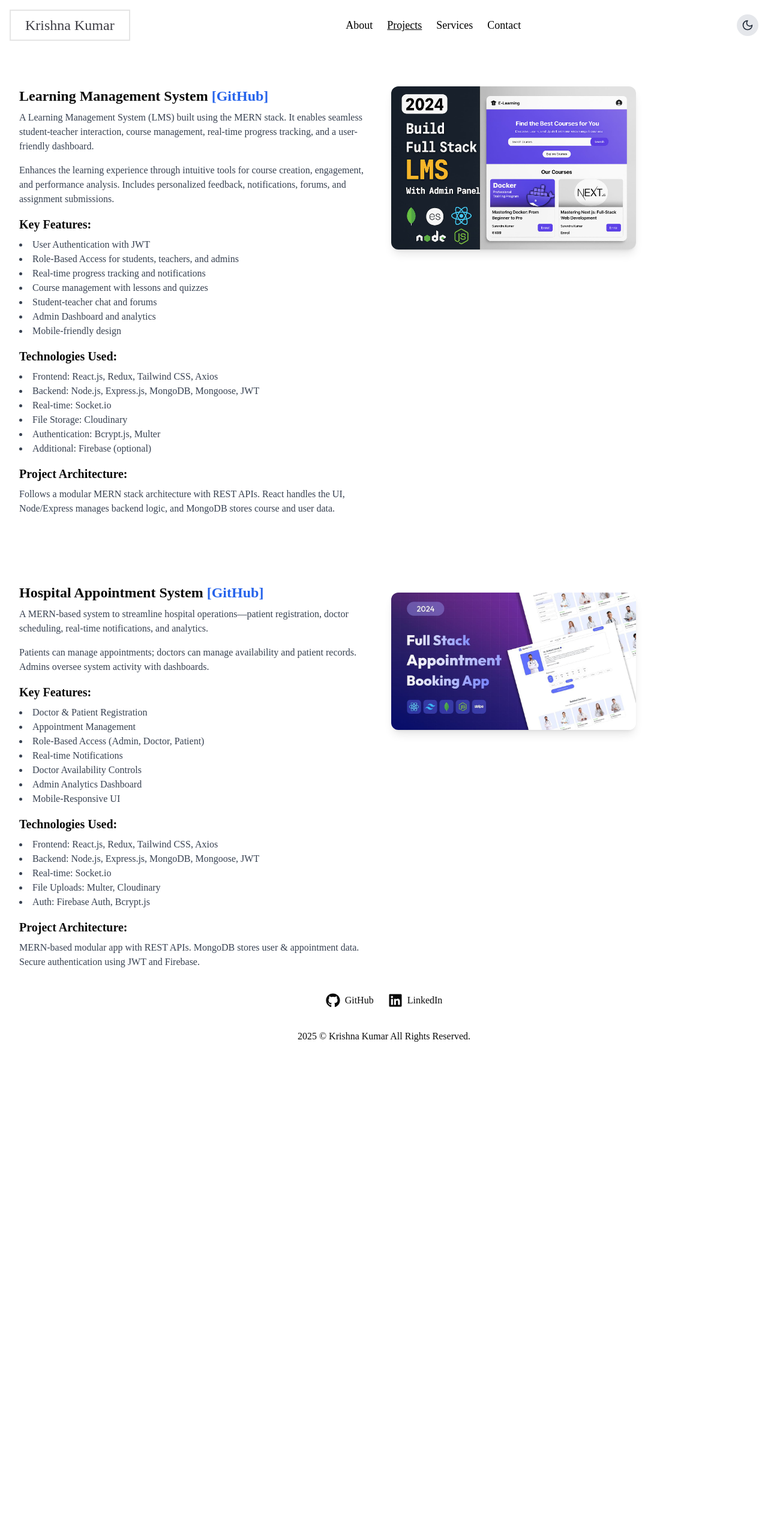
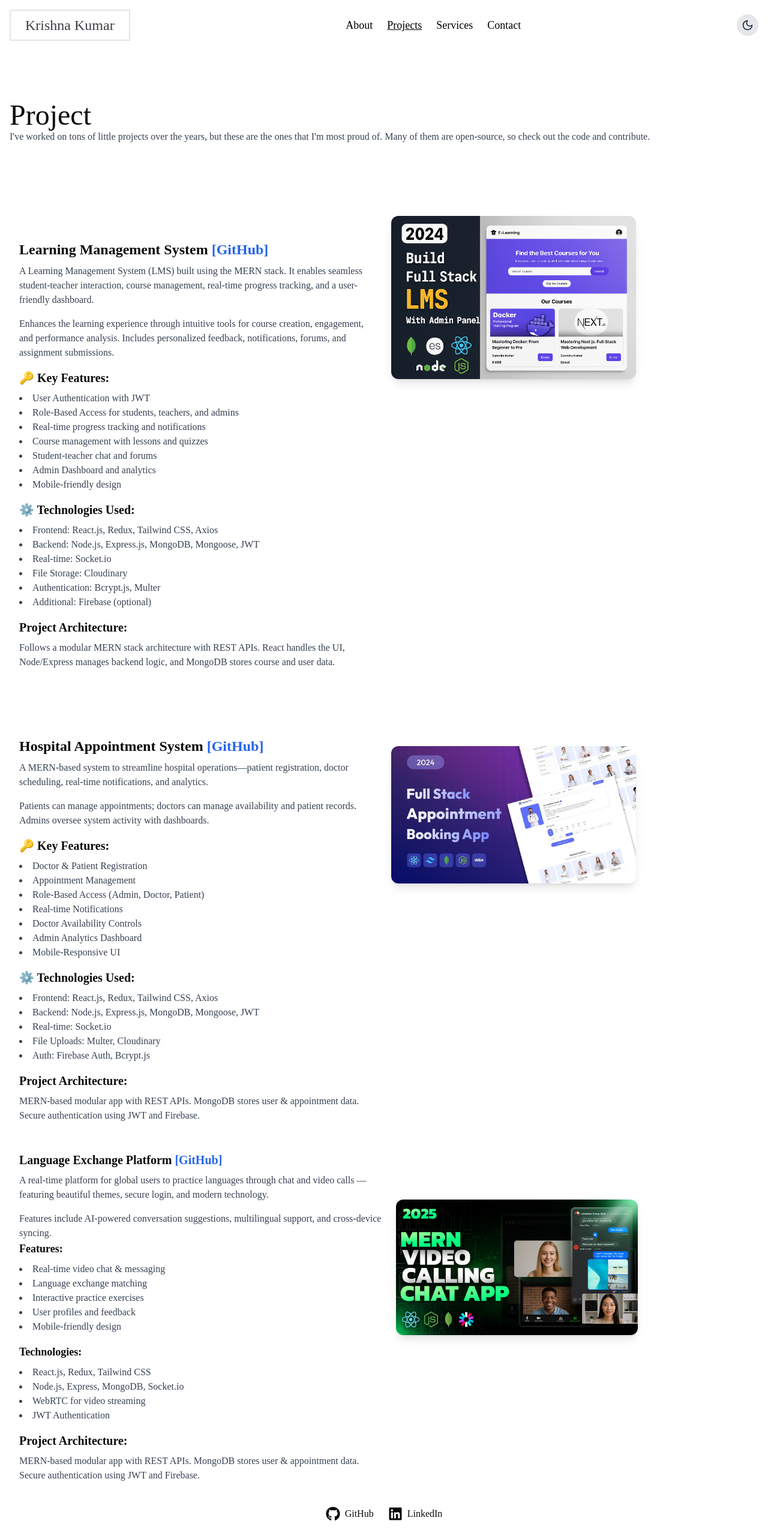
Before and after one commit to sahkumarkrishna/krishna-portfolio, a React (Vite) app in the folder client/: page /projects in a window 1280 px wide. Shown: the top 2566 px of the page at 60% size. Before the commit the page ends 1756 px from the top, so only its background shows below. Built offline with nearby package versions, Linux system fonts and the light colour scheme; the HTML template or start-up script is replaced by a standard one.

Commit message:
Your commit message

```diff
--- a/client/src/pages/Home.jsx
+++ b/client/src/pages/Home.jsx
@@ -24,6 +24,7 @@ import {
   SiIntellijidea,
   SiDocker,
 } from "react-icons/si";
+
 import { AiOutlineFilePdf } from "react-icons/ai";
 import profileImage from "../assets/image/font.gif";
 
@@ -194,6 +195,12 @@ const techData = {
       icon: SiFigma,
       color: "text-purple-500",
     },
+    {
+      name: "Postman",
+      link: "https://www.postman.com/",
+      icon: FaCode,
+      color: "text-orange-600",
+    },
   ],
 };
 
--- a/client/src/pages/Project.jsx
+++ b/client/src/pages/Project.jsx
@@ -3,14 +3,34 @@ import { Link } from "react-router-dom";
 import { motion } from "framer-motion";
 import Lms from "../assets/image/LMS.jpg";
 import Hospital from "../assets/image/HAS.jpg";
+import Video from "../assets/image/video.png";
 
 const Project = () => {
   return (
     <div>
+      <div className="flex flex-col md:flex-row items-end md:items-start p-3 sm:p-4 gap-6">
+  <motion.div
+    className="w-full flex flex-col justify-center md:justify-start sm:mt-40 md:mt-28"
+    initial={{ opacity: 0, x: -100 }}
+    animate={{ opacity: 1, x: 0 }}
+    transition={{ duration: 0.8 }}
+  >
+    <h2 className="text-3xl sm:text-5xl w-full md:w-1/2 flex justify-start md:justify-start mt-20 sm:mt-8 md:mt-10">
+      Project
+    </h2>
+    <p className="text-gray-700 dark:text-gray-400 text-xl xl:text-base text-left md:text-left">
+      I've worked on tons of little projects over the years, but these are
+      the ones that I'm most proud of. Many of them are open-source, so
+      check out the code and contribute.
+    </p>
+  </motion.div>
+</div>
+
+
       {/* LMS Project */}
       <div className="flex flex-col md:flex-row-reverse items-center md:items-start p-3 sm:p-4 gap-6">
         <motion.div
-          className="w-full md:w-1/2 flex justify-center md:justify-start mt-20 sm:mt-8 md:mt-20"
+          className="w-full md:w-1/2 flex justify-center md:justify-start mt-20 sm:mt-8 md:mt-10"
           initial={{ opacity: 0, x: -100 }}
           animate={{ opacity: 1, x: 0 }}
           transition={{ duration: 0.8 }}
@@ -38,14 +58,19 @@ const Project = () => {
             </Link>
           </h2>
           <p className="text-gray-700 dark:text-gray-400 mb-4 text-sm sm:text-base">
-            A Learning Management System (LMS) built using the MERN stack. It enables seamless student-teacher interaction, course management, real-time progress tracking, and a user-friendly dashboard.
+            A Learning Management System (LMS) built using the MERN stack. It
+            enables seamless student-teacher interaction, course management,
+            real-time progress tracking, and a user-friendly dashboard.
           </p>
           <p className="text-gray-700 dark:text-gray-400 mb-4 text-sm sm:text-base">
-            Enhances the learning experience through intuitive tools for course creation, engagement, and performance analysis. Includes personalized feedback, notifications, forums, and assignment submissions.
+            Enhances the learning experience through intuitive tools for course
+            creation, engagement, and performance analysis. Includes
+            personalized feedback, notifications, forums, and assignment
+            submissions.
           </p>
 
           <h3 className=" text-lg sm:text-xl font-semibold mb-2 dark:text-white">
-            Key Features:
+            🔑 Key Features:
           </h3>
           <ul className="list-disc list-inside text-gray-700 dark:text-gray-400 mb-4 text-sm sm:text-base">
             <li>User Authentication with JWT</li>
@@ -58,7 +83,7 @@ const Project = () => {
           </ul>
 
           <h3 className=" text-lg sm:text-xl font-semibold mb-2 dark:text-white">
-            Technologies Used:
+            ⚙️ Technologies Used:
           </h3>
           <ul className="list-disc list-inside text-gray-700 dark:text-gray-400 mb-4 text-sm sm:text-base">
             <li>Frontend: React.js, Redux, Tailwind CSS, Axios</li>
@@ -73,7 +98,9 @@ const Project = () => {
             Project Architecture:
           </h3>
           <p className="text-gray-700 dark:text-gray-400 mb-4 text-sm sm:text-base">
-            Follows a modular MERN stack architecture with REST APIs. React handles the UI, Node/Express manages backend logic, and MongoDB stores course and user data.
+            Follows a modular MERN stack architecture with REST APIs. React
+            handles the UI, Node/Express manages backend logic, and MongoDB
+            stores course and user data.
           </p>
         </motion.div>
       </div>
@@ -110,14 +137,17 @@ const Project = () => {
           </h2>
 
           <p className="text-gray-700 dark:text-gray-400 mb-4 text-sm sm:text-base">
-            A MERN-based system to streamline hospital operations—patient registration, doctor scheduling, real-time notifications, and analytics.
+            A MERN-based system to streamline hospital operations—patient
+            registration, doctor scheduling, real-time notifications, and
+            analytics.
           </p>
           <p className="text-gray-700 dark:text-gray-400 mb-4 text-sm sm:text-base">
-            Patients can manage appointments; doctors can manage availability and patient records. Admins oversee system activity with dashboards.
+            Patients can manage appointments; doctors can manage availability
+            and patient records. Admins oversee system activity with dashboards.
           </p>
 
           <h3 className=" text-lg sm:text-xl font-semibold mb-2 dark:text-white">
-            Key Features:
+            🔑 Key Features:
           </h3>
           <ul className="list-disc list-inside text-gray-700 dark:text-gray-400 mb-4 text-sm sm:text-base">
             <li>Doctor & Patient Registration</li>
@@ -130,7 +160,7 @@ const Project = () => {
           </ul>
 
           <h3 className=" text-lg sm:text-xl font-semibold mb-2 dark:text-white">
-            Technologies Used:
+            ⚙️ Technologies Used:
           </h3>
           <ul className="list-disc list-inside text-gray-700 dark:text-gray-400 mb-4 text-sm sm:text-base">
             <li>Frontend: React.js, Redux, Tailwind CSS, Axios</li>
@@ -144,7 +174,81 @@ const Project = () => {
             Project Architecture:
           </h3>
           <p className="text-gray-700 dark:text-gray-400 mb-4 text-sm sm:text-base">
-            MERN-based modular app with REST APIs. MongoDB stores user & appointment data. Secure authentication using JWT and Firebase.
+            MERN-based modular app with REST APIs. MongoDB stores user &
+            appointment data. Secure authentication using JWT and Firebase.
+          </p>
+        </motion.div>
+      </div>
+
+      {/* Language Exchange Platform */}
+      <div className="flex flex-col md:flex-row-reverse items-center md:items-start p-3 sm:p-4 gap-6 ml-4">
+        <motion.div
+          className="w-full md:w-1/2 flex justify-center md:justify-start mt-20 sm:mt-8 md:mt-20"
+          initial={{ opacity: 0, x: -100 }}
+          animate={{ opacity: 1, x: 0 }}
+          transition={{ duration: 0.8 }}
+        >
+          <img
+            src={Video}
+            alt="Language Exchange Platform"
+            className="w-11/12 sm:w-4/5 md:w-3/4 lg:w-2/3 h-auto rounded-xl shadow-lg"
+          />
+        </motion.div>
+
+        {/* Text Left */}
+        <motion.div
+          className="w-full md:w-1/2 text-left"
+          initial={{ opacity: 0, x: -80 }}
+          animate={{ opacity: 1, x: 0 }}
+          transition={{ duration: 0.7 }}
+        >
+          <h2 className="text-lg sm:text-xl font-semibold mb-2 dark:text-white">
+            Language Exchange Platform{" "}
+            <Link
+              to="https://github.com/yourusername/language-exchange"
+              className="text-blue-600 hover:underline dark:text-blue-400"
+            >
+              [GitHub]
+            </Link>
+          </h2>
+
+          <p className="text-gray-700 dark:text-gray-400 text-sm sm:text-base">
+            A real-time platform for global users to practice languages through
+            chat and video calls — featuring beautiful themes, secure login, and
+            modern technology.
+          </p>
+          <p className="text-gray-700 dark:text-gray-400 text-sm mt-4 sm:text-base">
+            Features include AI-powered conversation suggestions, multilingual
+            support, and cross-device syncing.
+          </p>
+
+          <h3 className="text-md sm:text-lg font-semibold mb-2 dark:text-white">
+            Features:
+          </h3>
+          <ul className="list-disc list-inside text-gray-700 dark:text-gray-400 text-sm sm:text-base mb-4">
+            <li>Real-time video chat & messaging</li>
+            <li>Language exchange matching</li>
+            <li>Interactive practice exercises</li>
+            <li>User profiles and feedback</li>
+            <li>Mobile-friendly design</li>
+          </ul>
+
+          <h3 className="text-md sm:text-lg font-semibold mb-2 dark:text-white">
+            Technologies:
+          </h3>
+          <ul className="list-disc list-inside text-gray-700 dark:text-gray-400 text-sm sm:text-base">
+            <li>React.js, Redux, Tailwind CSS</li>
+            <li>Node.js, Express, MongoDB, Socket.io</li>
+            <li>WebRTC for video streaming</li>
+            <li>JWT Authentication</li>
+          </ul>
+
+          <h3 className="text-lg sm:text-xl font-semibold mb-2 mt-4 dark:text-white">
+            Project Architecture:
+          </h3>
+          <p className="text-gray-700 dark:text-gray-400 mb-4 text-sm sm:text-base">
+            MERN-based modular app with REST APIs. MongoDB stores user &
+            appointment data. Secure authentication using JWT and Firebase.
           </p>
         </motion.div>
       </div>
```
Also changed, not shown: client/src/assets/image/mock.webp (added), client/src/assets/image/video.png (added).
